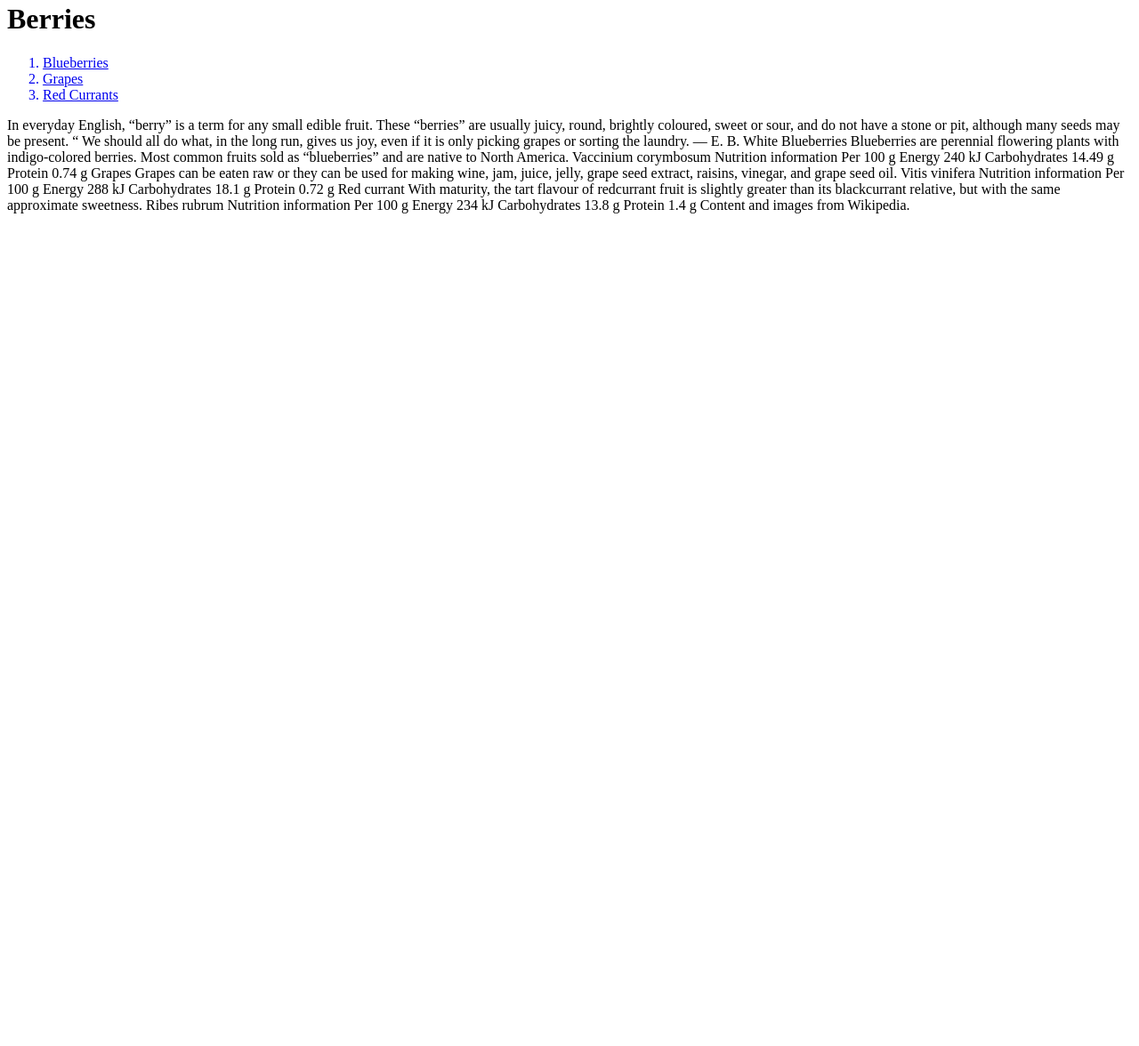
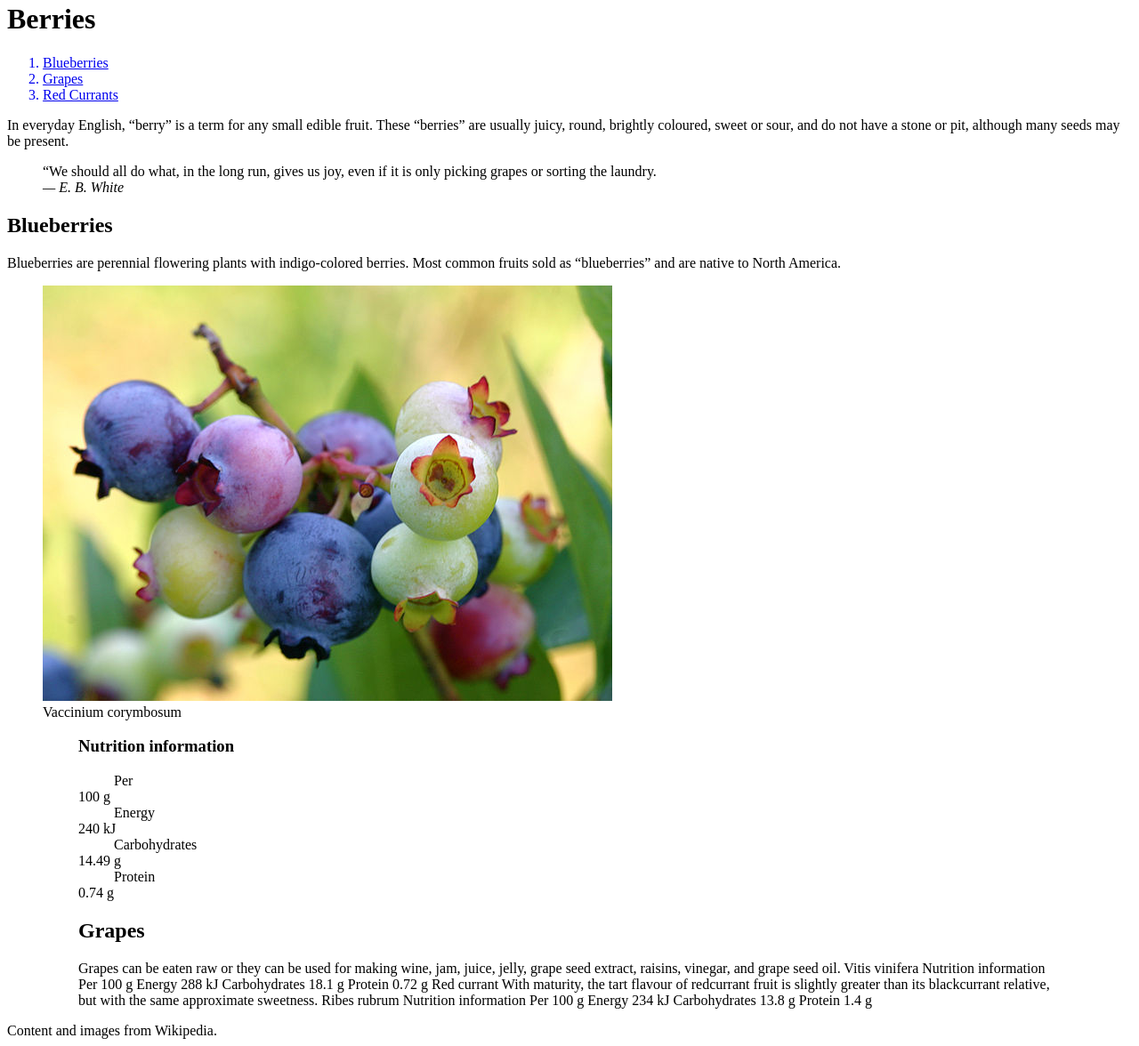
Before and after one commit to monicawinter/project-1, a plain HTML site: page index.html in a window 1280 px wide. Shown: the part 18-1194 px from the top of the page at 89% size. Before the commit the page ends 800 px from the top, so only its background shows below. Drawn offline with Linux system fonts and the light colour scheme.

Commit message:
added image, html blueberries and nutrition facts

```diff
--- a/index.html
+++ b/index.html
@@ -20,29 +20,36 @@
       </ol>
     </a>
   </nav>
-
 </header>
 
-In everyday English, “berry” is a term for any small edible fruit. These “berries” are usually juicy, round, brightly coloured, sweet or sour, and do not have a stone or pit, although many seeds may be present.
+<main>
+  <p>In everyday English, “berry” is a term for any small edible fruit. These “berries” are usually juicy, round, brightly coloured, sweet or sour, and do not have a stone or pit, although many seeds may be present.</p>
 
-“
-We should all do what, in the long run, gives us joy, even if it is only picking grapes or sorting the laundry.
-— E. B. White
+  <blockquote>“We should all do what, in the long run, gives us joy, even if it is only picking grapes or sorting the laundry.
+    <footer>
+      <cite>— E. B. White</cite>
+    </footer>
+  </blockquote>
 
-Blueberries
+  <h2>Blueberries</h2>
 
-Blueberries are perennial flowering plants with indigo-colored berries. Most common fruits sold as “blueberries” and are native to North America.
+    <p>Blueberries are perennial flowering plants with indigo-colored berries. Most common fruits sold as “blueberries” and are native to North America.</p>
 
-Vaccinium corymbosum
+    <figure>
+      <img src="images/blueberries.jpg">
+      <figcaption>Vaccinium corymbosum</figcaption>
+    <figure>
 
-Nutrition information
+  <h3>Nutrition information</h3>
 
-Per 100 g
-Energy 240 kJ
-Carbohydrates 14.49 g
-Protein 0.74 g
+    <dl>
+      <dd>Per</dd> <dt>100 g</dt>
+      <dd>Energy</dd> <dt>240 kJ</dt>
+      <dd>Carbohydrates</dd> <dt>14.49 g</dt>
+      <dd>Protein</dd> <dt>0.74 g</dt>
+    </dl>
 
-Grapes
+  <h2>Grapes</h2>
 
 Grapes can be eaten raw or they can be used for making wine, jam, juice, jelly, grape seed extract, raisins, vinegar, and grape seed oil.
 
@@ -67,5 +74,6 @@ Per 100 g
 Energy 234 kJ
 Carbohydrates 13.8 g
 Protein 1.4 g
+</main>
 
 Content and images from Wikipedia.
```
Also changed, not shown: images/blueberries.jpg (added), images/grapes.jpg (added), images/red-currants.jpg (added).
